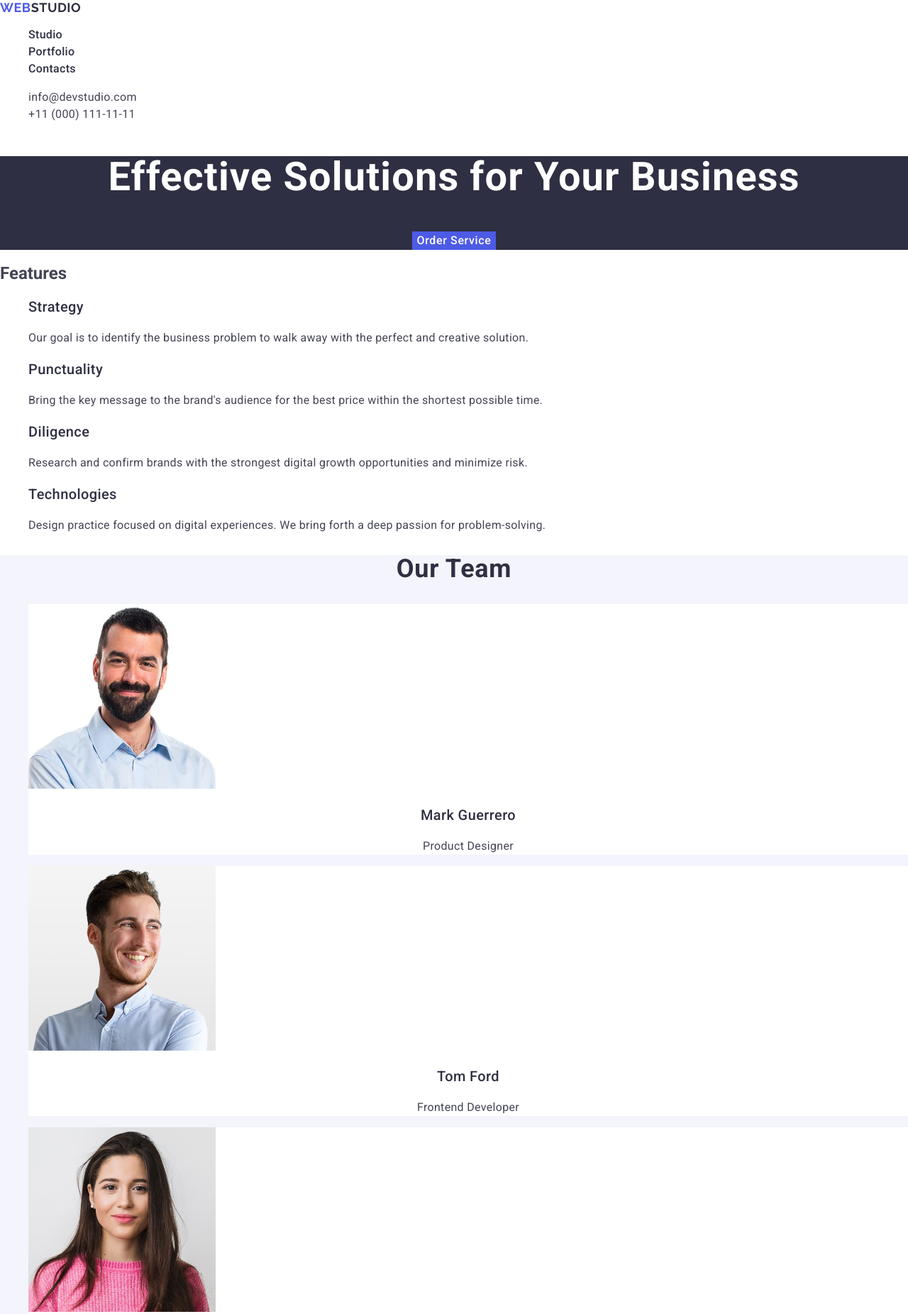
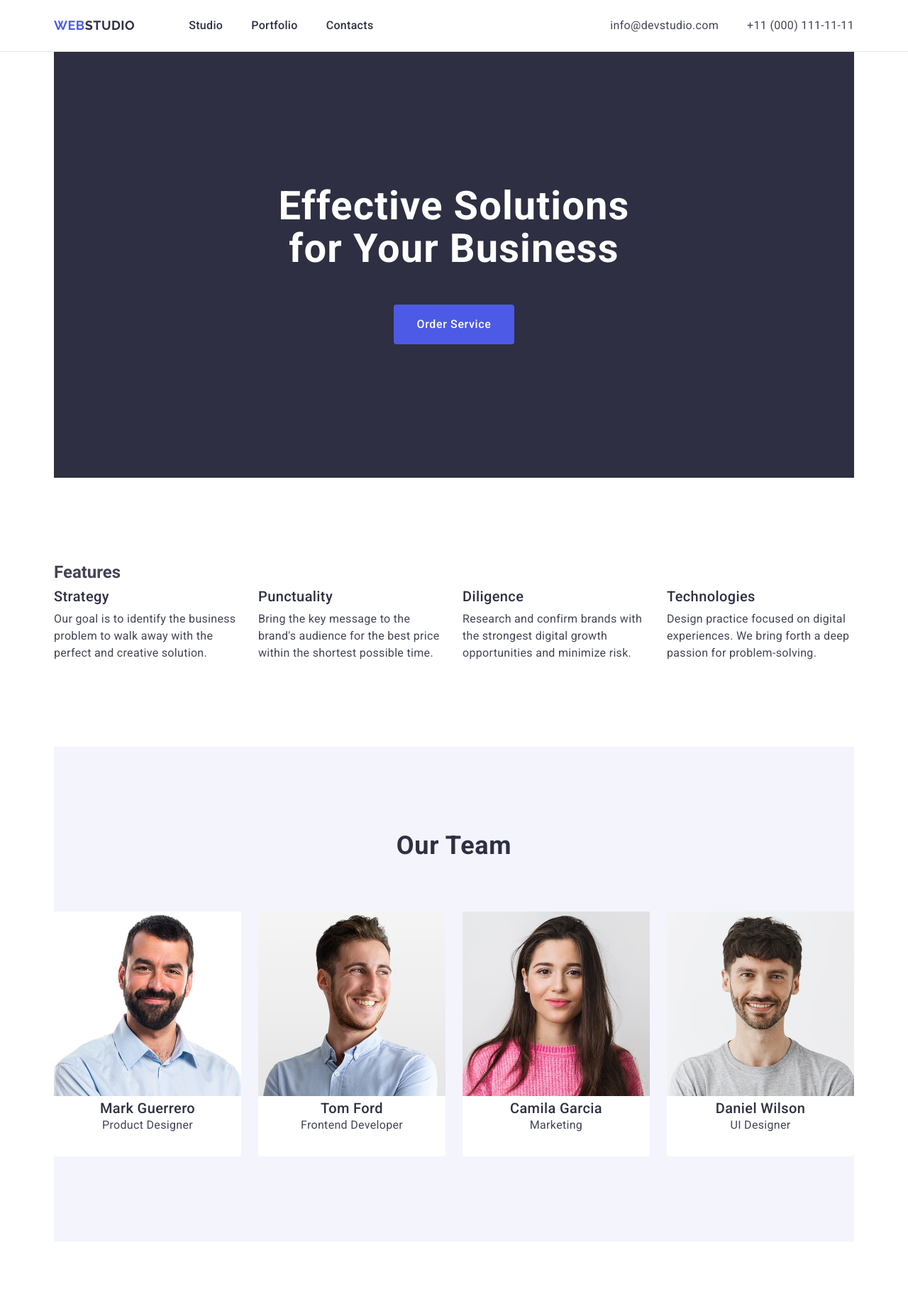
Before and after one commit to Asura810/goit-markup-hw-03, a plain HTML site: page index.html in a window 1280 px wide. Shown: the top 1851 px of the page at 71% size. Drawn offline with nearby package versions, Linux system fonts and the light colour scheme.

Commit message:
add styles main footer

```diff
--- a/css/styles.css
+++ b/css/styles.css
@@ -7,12 +7,49 @@ body {
 ul,
 ol {
   list-style-type: none;
+  margin: 0;
+  padding: 0;
+}
+
+h1,
+h2,
+h3,
+h4,
+h5,
+h6,
+p {
+  margin: 0;
 }
 
 a {
   text-decoration: none;
 }
 
+/* загальні стилі common*/
+.container {
+  max-width: 1158px;
+  padding: 0 15px;
+  margin: 0 auto;
+}
+
+/*header*/
+.page-header {
+  border-bottom: 1px solid #e7e9fc;
+}
+
+.header-container {
+  display: flex;
+  align-items: center;
+}
+.header-nav {
+  display: flex;
+  align-items: center;
+}
+
+.header-logo {
+  padding: 24px 0;
+  margin-right: 76px;
+}
 .logo {
   font-family: "Raleway", sans-serif;
   font-weight: 700;
@@ -29,7 +66,14 @@ a {
 .footer-logo .logo-part {
   color: #f4f4fd;
 }
+.nav-list {
+  display: flex;
+  align-items: center;
+  gap: 40px;
+}
 .nav-link {
+  display: block;
+  padding: 24px 0;
   font-weight: 500;
   font-size: 16px;
   line-height: 1.5;
@@ -39,9 +83,16 @@ a {
 
 .contacts {
   font-style: normal;
+  margin-left: auto;
 }
-
+.contacts-list {
+  display: flex;
+  align-items: center;
+  gap: 40px;
+}
 .contacts-link {
+  display: block;
+  padding: 24px 0;
   font-size: 16px;
   line-height: 1.5;
   letter-spacing: 0.02em;
@@ -59,8 +110,18 @@ a {
 .hero {
   background-color: #2e2f42;
   text-align: center;
+  padding: 188px 0;
+  display: flex; /* включаем flex-контейнер */
+  flex-direction: column; /* элементы сверху вниз */
+  justify-content: center; /* центр по вертикали */
+  align-items: center; /* центр по горизонтали */
+  text-align: center;
+  margin: auto;
 }
+
 .title {
+  max-width: 496px;
+  margin: 0 auto 48px;
   font-weight: 700;
   font-size: 56px;
   line-height: 1.07;
@@ -77,6 +138,9 @@ a {
   background-color: #4d5ae5;
   border: none;
   cursor: pointer;
+  border-radius: 4px;
+  padding: 16px 32px;
+  margin: auto;
 }
 
 .button:hover,
@@ -85,12 +149,26 @@ a {
 }
 
 /* section 2*/
+.features {
+  padding: 120px 0;
+}
+.features-list {
+  display: flex;
+  align-items: flex-start;
+  justify-content: space-between;
+  flex-direction: row;
+  gap: 8px;
+}
+.features-item {
+  flex-basis: calc((100% - 72px) / 4);
+}
 .features-subtitle {
   font-weight: 500;
   font-size: 20px;
   line-height: 1.2;
   letter-spacing: 0.02em;
   color: #2e2f42;
+  margin-block: 8px;
 }
 .features-text {
   font-weight: 400;
@@ -103,6 +181,7 @@ a {
 /* section 3*/
 .team {
   background-color: #f4f4fd;
+  padding: 120px 0;
 }
 .team-title {
   font-weight: 700;
@@ -112,10 +191,21 @@ a {
   text-align: center;
   color: #2e2f42;
   text-transform: capitalize;
+  margin: 0 0 72px;
 }
 
-.team-card {
+.team-list {
+  display: flex;
+  flex-direction: row;
+  align-items: flex-start;
+  justify-content: space-between;
+}
+
+.team-item {
   background-color: #fff;
+  flex-basis: calc((100% - 72px) / 4);
+  border-radius: 0 0 4px 4px;
+  padding: 0px 0px 32px;
 }
 
 .team-card-name {
@@ -137,48 +227,78 @@ a {
 }
 
 /* section 4*/
+.portfolio {
+  padding: 120px 0;
+}
+
 .portfolio-title {
   font-weight: 700;
   font-size: 36px;
-  /* line-height: 40px; */
   line-height: 1.11;
   letter-spacing: 0.02em;
   text-align: center;
   color: #2e2f42;
   text-transform: capitalize;
+  margin-bottom: 72px;
 }
-.portfolio-card {
+
+.portfolio-list {
+  display: flex;
+  flex-wrap: wrap;
+  flex-direction: row;
+  align-items: flex-start;
+  justify-content: space-between;
+  gap: 24px;
+  margin-bottom: 48px;
+}
+
+.portfolio-item {
+  display: flex;
+  flex-direction: column;
   background-color: #fff;
+  border: 1px solid #e7e9fc;
+  width: calc((100% - 48px) / 3);
 }
+
 .portfolio-card-name {
   font-weight: 500;
   font-size: 20px;
-  /* line-height: 24px; */
   line-height: 1.2;
   letter-spacing: 0.02em;
   color: #2e2f42;
+  padding-top: 32px;
+  padding-left: 16px;
+  margin-bottom: 8px;
 }
 .portfolio-card-role {
   font-weight: 400;
   font-size: 16px;
-  /* line-height: 24px; */
   line-height: 1.5;
   letter-spacing: 0.02em;
   color: #434455;
+  padding-left: 16px;
+  padding-bottom: 32px;
 }
 
 /* footer */
 .page-footer {
   background-color: #2e2f42;
 }
+.footer-container {
+  display: flex;
+  flex-direction: column;
+  padding-top: 100px;
+  padding-bottom: 100px;
+  gap: 16px;
+}
 .footer-logo .logo-part {
   color: #f4f4fd;
 }
 .footer-text {
+  display: flex;
+  max-width: 264px;
   font-weight: 400;
   font-size: 16px;
-
-  /* line-height: 24px; */
   line-height: 1.5;
   letter-spacing: 0.02em;
   color: #f4f4fd;
--- a/index.html
+++ b/index.html
@@ -20,6 +20,7 @@
   </head>
   <body>
     <header class="page-header">
+      <div class="container header-container">
         <nav class="header-nav">
           <a class="logo header-logo" href="./index.html"
             >Web<span class="logo-part">Studio</span>
@@ -51,9 +52,11 @@
             </li>
           </ul>
         </address>
+      </div>
     </header>
 
     <main>
+      <div class="container main-container">
         <section class="hero">
           <h1 class="title">Effective Solutions for Your Business</h1>
           <button class="button" type="button">Order Service</button>
@@ -65,8 +68,8 @@
             <li class="features-item">
               <h3 class="features-subtitle">Strategy</h3>
               <p class="features-text">
-              Our goal is to identify the business problem to walk away with the
-              perfect and creative solution.
+                Our goal is to identify the business problem to walk away with
+                the perfect and creative solution.
               </p>
             </li>
 
@@ -98,8 +101,8 @@
 
         <section class="team">
           <h2 class="team-title">Our Team</h2>
-        <ul class="person-list">
-          <li class="team-card">
+          <ul class="team-list">
+            <li class="team-item">
               <img
                 class="team-card-photo"
                 src="./images/mark-guerrero.jpg"
@@ -110,7 +113,7 @@
               <p class="team-card-role">Product Designer</p>
             </li>
 
-          <li class="team-card">
+            <li class="team-item">
               <img
                 class="team-card-photo"
                 src="./images/tom-ford.jpg"
@@ -121,7 +124,7 @@
               <p class="team-card-role">Frontend Developer</p>
             </li>
 
-          <li class="team-card">
+            <li class="team-item">
               <img
                 class="team-card-photo"
                 src="./images/camila-garcia.jpg"
@@ -132,7 +135,7 @@
               <p class="team-card-role">Marketing</p>
             </li>
 
-          <li class="team-card">
+            <li class="team-item">
               <img
                 class="team-card-photo"
                 src="./images/daniel-wilson.jpg"
@@ -148,7 +151,7 @@
         <section class="portfolio">
           <h2 class="portfolio-title">Our Portfolio</h2>
           <ul class="portfolio-list">
-          <li class="portfolio-card">
+            <li class="portfolio-item">
               <img
                 class="portfolio-photo"
                 src="./images/banking-app.jpg"
@@ -159,7 +162,7 @@
               <p class="portfolio-card-role">App</p>
             </li>
 
-          <li class="portfolio-card">
+            <li class="portfolio-item">
               <img
                 class="portfolio-photo"
                 src="./images/cashless-payment.jpg"
@@ -170,7 +173,7 @@
               <p class="portfolio-card-role">Marketing</p>
             </li>
 
-          <li class="portfolio-card">
+            <li class="portfolio-item">
               <img
                 class="portfolio-photo"
                 src="./images/meditation-app.jpg"
@@ -181,7 +184,7 @@
               <p class="portfolio-card-role">App</p>
             </li>
 
-          <li class="portfolio-card">
+            <li class="portfolio-item">
               <img
                 class="portfolio-photo"
                 src="./images/taxi-service.jpg"
@@ -192,7 +195,7 @@
               <p class="portfolio-card-role">Marketing</p>
             </li>
 
-          <li class="portfolio-card">
+            <li class="portfolio-item">
               <img
                 class="portfolio-photo"
                 src="./images/screen-illustrations.jpg"
@@ -203,7 +206,7 @@
               <p class="portfolio-card-role">Design</p>
             </li>
 
-          <li class="portfolio-card">
+            <li class="portfolio-item">
               <img
                 class="portfolio-photo"
                 src="./images/online-courses.jpg"
@@ -215,16 +218,19 @@
             </li>
           </ul>
         </section>
+      </div>
     </main>
 
     <footer class="page-footer">
+      <div class="container footer-container">
         <a class="logo footer-logo" href="./index.html"
           >Web<span class="logo-part">Studio</span></a
         >
         <p class="footer-text">
-        Increase the flow of customers and sales for your business with digital
-        marketing & growth solutions.
+          Increase the flow of customers and sales for your business with
+          digital marketing & growth solutions.
         </p>
+      </div>
     </footer>
   </body>
 </html>
```
Lines whose indentation alone changed are shown as unchanged.
